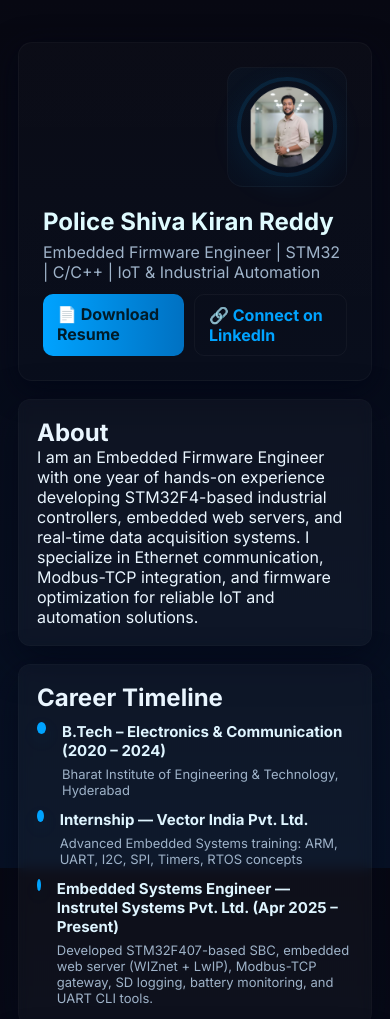
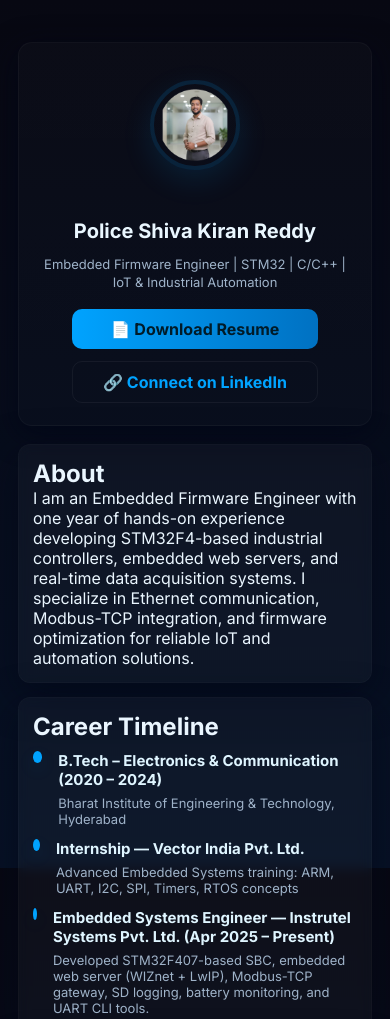
Before and after one commit to shiva5462/shiva-potfolio, a plain HTML site: page index.html in a window 390 px wide. Shown: the top 1019 px of the page. Drawn offline with Linux system fonts and the light colour scheme.

Commit message:
Refactor CSS styles for improved layout and design

```diff
--- a/style.css
+++ b/style.css
@@ -1,58 +1,193 @@
-
 :root{
-  --bg1: #070812;
-  --bg2: #071226;
-  --card: rgba(255,255,255,0.03);
-  --accent: #00A3FF;
-  --muted: #9fb3c9;
-  --glass: rgba(255,255,255,0.04);
-  --max: 1100px;
-  font-family: 'Inter', system-ui, -apple-system, 'Segoe UI', Roboto, 'Helvetica Neue', Arial;
+  --bg1:#070812;
+  --bg2:#071226;
+  --card:rgba(255,255,255,0.03);
+  --accent:#00A3FF;
+  --muted:#9fb3c9;
+  --glass:rgba(255,255,255,0.04);
+  --max:1100px;
+  font-family:'Inter',system-ui,-apple-system,'Segoe UI',Roboto,'Helvetica Neue',Arial;
 }
 
 *{box-sizing:border-box;margin:0;padding:0}
-html,body{height:100%;background:linear-gradient(180deg,var(--bg1),var(--bg2));color:#eaf6ff}
+html,body{
+  height:100%;
+  background:linear-gradient(180deg,var(--bg1),var(--bg2));
+  color:#eaf6ff;
+}
 a{color:var(--accent);text-decoration:none}
 .page{max-width:var(--max);margin:24px auto;padding:18px}
-.header{display:flex;justify-content:space-between;align-items:center;gap:20px;padding:24px;border-radius:14px;background:linear-gradient(180deg, rgba(255,255,255,0.02), rgba(255,255,255,0.01));box-shadow:0 8px 30px rgba(2,6,23,0.7);border:1px solid rgba(255,255,255,0.03)}
-.header .left h1{font-size:24px;color:#dffbff;margin-bottom:6px}
-.tag{color:var(--muted);margin-bottom:12px}
-.actions{display:flex;gap:10px}
-.btn{background:linear-gradient(90deg,var(--accent),#0071c2);color:#001b28;padding:10px 14px;border-radius:10px;font-weight:700;display:inline-block;transition:transform .18s, box-shadow .18s}
-.btn.linkedin{background:transparent;border:1px solid rgba(255,255,255,0.04);color:var(--accent)}
-.btn:hover{transform:translateY(-4px);box-shadow:0 14px 40px rgba(0,163,255,0.12)}
 
-.badge{width:120px;height:120px;border-radius:16px;display:flex;align-items:center;justify-content:center;background:linear-gradient(135deg, rgba(0,163,255,0.04), rgba(0,95,163,0.02));border:1px solid rgba(255,255,255,0.03)}
-.avatar{width:100px;height:100px;border-radius:50%;object-fit:cover;box-shadow:0 8px 30px rgba(0,163,255,0.08);border:4px solid rgba(0,163,255,0.12)}
+/* ===== HEADER ===== */
+.header{
+  display:flex;
+  align-items:center;
+  justify-content:flex-start;
+  gap:22px;
+  padding:22px;
+  border-radius:14px;
+  background:linear-gradient(180deg,rgba(255,255,255,0.02),rgba(255,255,255,0.01));
+  box-shadow:0 8px 30px rgba(2,6,23,0.7);
+  border:1px solid rgba(255,255,255,0.03);
+}
 
-.content{display:grid;grid-template-columns:1fr;gap:18px;margin-top:18px}
-.card{padding:18px;border-radius:12px;background:var(--card);border:1px solid rgba(255,255,255,0.02);backdrop-filter: blur(6px);box-shadow:0 12px 40px rgba(2,6,23,0.6)}
+.badge{
+  flex:0 0 120px;
+  display:flex;
+  justify-content:center;
+  align-items:center;
+}
+.avatar{
+  width:110px;
+  height:110px;
+  border-radius:50%;
+  object-fit:cover;
+  border:4px solid rgba(0,163,255,0.15);
+  box-shadow:0 10px 30px rgba(0,163,255,0.12);
+}
 
+.header .left{
+  display:flex;
+  flex-direction:column;
+  gap:8px;
+}
+.header h1{
+  font-size:26px;
+  color:#eaf7ff;
+  margin-bottom:4px;
+}
+.tag{
+  color:var(--muted);
+  font-size:14px;
+  line-height:1.4;
+}
+.actions{
+  display:flex;
+  gap:12px;
+  margin-top:10px;
+}
+.btn{
+  background:linear-gradient(90deg,#00A3FF,#0071c2);
+  color:#001b28;
+  padding:10px 16px;
+  border-radius:10px;
+  font-weight:700;
+  text-decoration:none;
+  transition:transform .2s ease,box-shadow .2s ease;
+}
+.btn:hover{
+  transform:translateY(-3px);
+  box-shadow:0 8px 20px rgba(0,163,255,0.15);
+}
+.btn.linkedin{
+  background:transparent;
+  color:var(--accent);
+  border:1px solid rgba(255,255,255,0.05);
+}
+
+/* ===== MAIN CONTENT ===== */
+.content{
+  display:grid;
+  grid-template-columns:1fr;
+  gap:18px;
+  margin-top:18px;
+}
+.card{
+  padding:18px;
+  border-radius:12px;
+  background:var(--card);
+  border:1px solid rgba(255,255,255,0.02);
+  backdrop-filter:blur(6px);
+  box-shadow:0 12px 40px rgba(2,6,23,0.6);
+}
+
+/* ===== TIMELINE ===== */
 .timeline-list{display:flex;flex-direction:column;gap:12px;margin-top:10px}
 .timeline-item{display:flex;gap:16px;align-items:flex-start;opacity:0;transform:translateY(12px);transition:all .6s ease}
 .timeline-item .dot{width:12px;height:12px;border-radius:50%;background:var(--accent);box-shadow:0 6px 18px rgba(0,163,255,0.12)}
 .timeline-item .info h3{margin-bottom:6px;color:#dff5ff;font-size:15px}
 .timeline-item .info p{color:var(--muted);font-size:13px;margin-top:2px}
 
+/* ===== PROJECTS ===== */
 .grid{display:grid;grid-template-columns:repeat(auto-fit,minmax(260px,1fr));gap:12px;margin-top:8px}
-.project{opacity:0;transform:translateY(14px);transition:all .6s ease;padding:12px;border-radius:10px;background:linear-gradient(180deg, rgba(255,255,255,0.01), rgba(255,255,255,0.008));border:1px solid rgba(255,255,255,0.02)}
+.project{opacity:0;transform:translateY(14px);transition:all .6s ease;padding:12px;border-radius:10px;background:linear-gradient(180deg,rgba(255,255,255,0.01),rgba(255,255,255,0.008));border:1px solid rgba(255,255,255,0.02)}
 .project h3{color:#dff5ff;margin-bottom:6px;font-size:15px}
 .project p{color:var(--muted);font-size:13px;margin-bottom:8px}
-.meta{font-size:12px;color:#bfe7ff;font-weight:700;display:inline-block;padding:6px 8px;border-radius:8px;background:linear-gradient(90deg,#003a60, rgba(0,163,255,0.04))}
+.meta{font-size:12px;color:#bfe7ff;font-weight:700;display:inline-block;padding:6px 8px;border-radius:8px;background:linear-gradient(90deg,#003a60,rgba(0,163,255,0.04))}
 
-.skills-list{display:grid;grid-template-columns:repeat(auto-fit,minmax(160px,1fr));gap:8px;margin-top:8px}
-.skills-list li{list-style:none;background:linear-gradient(90deg, rgba(255,255,255,0.01), rgba(255,255,255,0.005));padding:10px;border-radius:8px;color:var(--muted);font-weight:700;border:1px solid rgba(255,255,255,0.02)}
+/* ===== SKILLS ===== */
+.skills-list{
+  display:grid;
+  grid-template-columns:repeat(auto-fit,minmax(160px,1fr));
+  gap:8px;
+  margin-top:8px;
+}
+.skills-list li{
+  list-style:none;
+  background:linear-gradient(90deg,rgba(255,255,255,0.01),rgba(255,255,255,0.005));
+  padding:10px;
+  border-radius:8px;
+  color:var(--muted);
+  font-weight:700;
+  border:1px solid rgba(255,255,255,0.02);
+}
 
-.footer{margin-top:20px;text-align:center;color:var(--muted);padding:18px}
-.footer .line{height:2px;background:linear-gradient(90deg,var(--accent),#0071c2);width:60%;margin:0 auto 12px auto;border-radius:6px;box-shadow:0 8px 30px rgba(0,163,255,0.08)}
+/* ===== FOOTER ===== */
+.footer{
+  margin-top:20px;
+  text-align:center;
+  color:var(--muted);
+  padding:18px;
+}
+.footer .line{
+  height:2px;
+  background:linear-gradient(90deg,var(--accent),#0071c2);
+  width:60%;
+  margin:0 auto 12px auto;
+  border-radius:6px;
+  box-shadow:0 8px 30px rgba(0,163,255,0.08);
+}
 
+/* ===== ANIMATION VISIBILITY ===== */
 .visible{opacity:1;transform:none}
+
+/* ===== DESKTOP GRID ===== */
 @media (min-width:900px){
   .content{grid-template-columns:360px 1fr}
   .projects{grid-column:span 1}
 }
-@media (max-width:640px){
-  .header{flex-direction:column;align-items:flex-start}
-  .badge{align-self:flex-end}
-  .content{grid-template-columns:1fr}
+
+/* ===== MOBILE FRIENDLY HEADER ===== */
+@media (max-width:768px){
+  .header{
+    flex-direction:column;
+    align-items:center;
+    text-align:center;
+  }
+  .badge{
+    order:0;
+    margin-bottom:12px;
+  }
+  .avatar{
+    width:90px;
+    height:90px;
+  }
+  .header .left{
+    align-items:center;
+  }
+  .header h1{font-size:20px;}
+  .tag{font-size:13px;}
+  .actions{
+    flex-direction:column;
+    width:100%;
+    align-items:center;
+  }
+  .btn{
+    width:80%;
+    text-align:center;
+  }
+  .content{grid-template-columns:1fr;gap:14px;}
+  .card{padding:14px;}
+  .project h3{font-size:15px;}
+  .meta{font-size:11px;padding:5px 6px;}
 }
```
